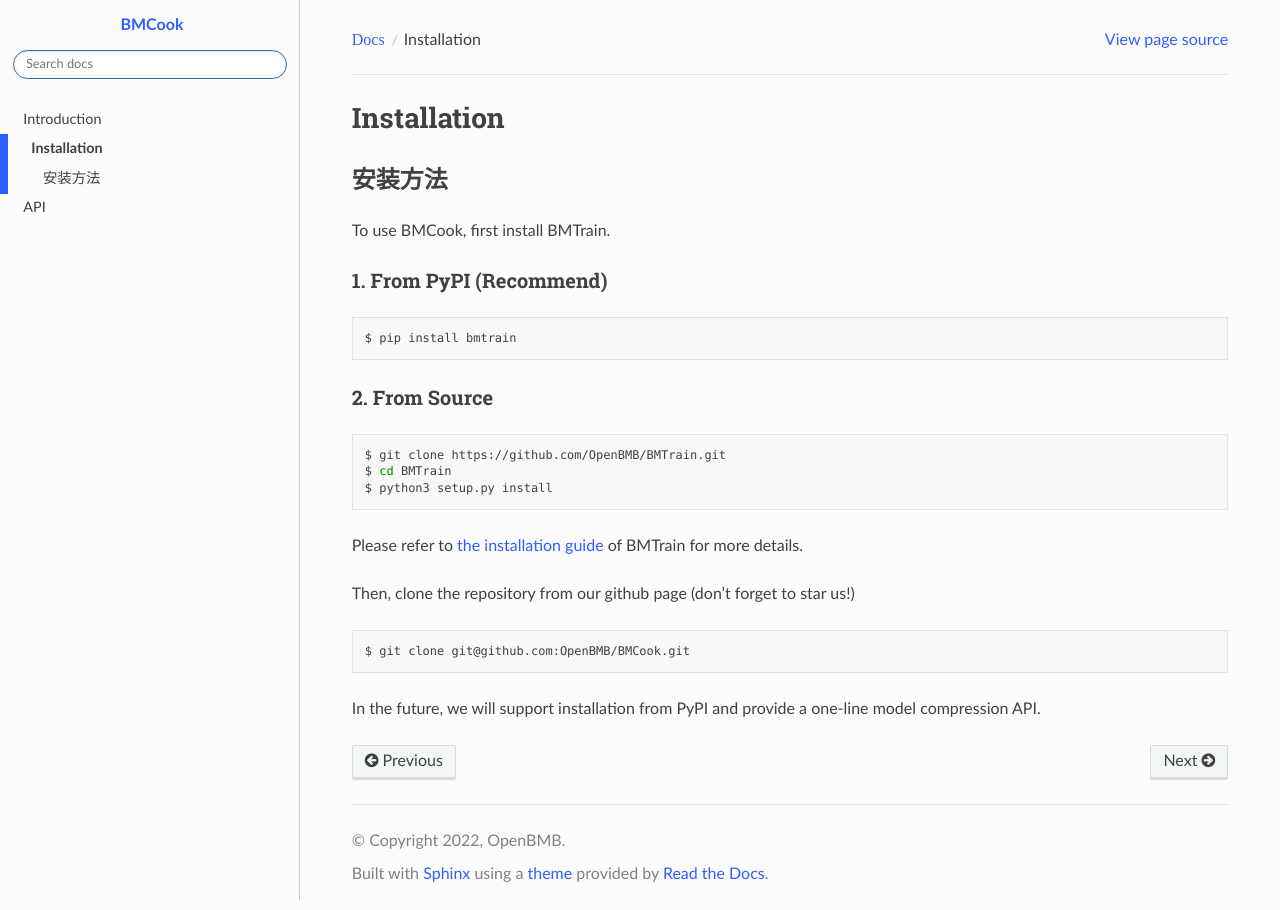
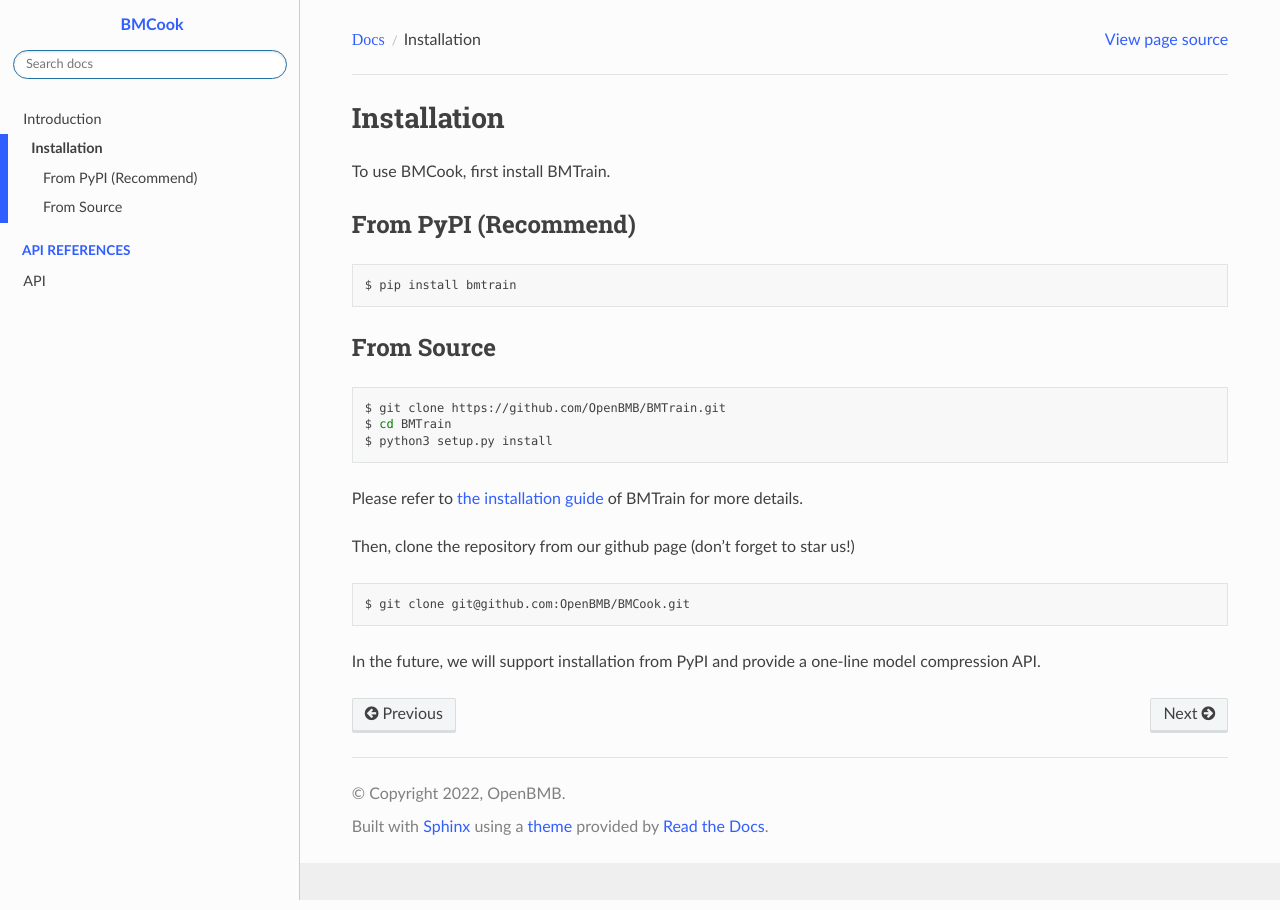
Before and after one commit to OpenBMB/BMCook, a Sphinx documentation site: the page built from docs/source/installation.md, in a window 1280 px wide. Built offline with Sphinx 7.4.7 and the Read the Docs theme 2.0.0, drawn with Linux system fonts in a browser that asks for light colours.

Commit message:
update docs

````diff
--- a/docs/source/index.rst
+++ b/docs/source/index.rst
@@ -21,5 +21,6 @@
 
 .. toctree::
    :maxdepth: 2
+   :caption: API References
 
    api
--- a/docs/source/installation.md
+++ b/docs/source/installation.md
@@ -1,16 +1,14 @@
 # Installation
-
-## 安装方法
 
 To use BMCook, first install BMTrain.
 
-### 1. From PyPI (Recommend)
+### From PyPI (Recommend)
 
 ```shell
 $ pip install bmtrain
 ```
 
-### 2. From Source
+### From Source
 
 ```shell
 $ git clone https://github.com/OpenBMB/BMTrain.git
````
